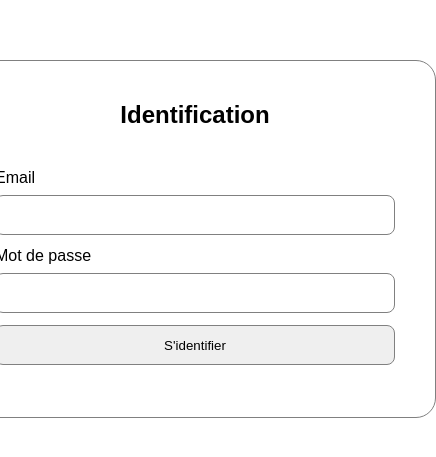
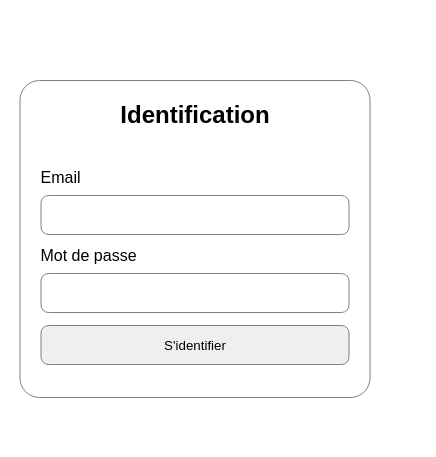
Before and after one commit to Matth-s/admints, a React (Vite) app: page /signup in a window 390 px wide. Shown: the part 183-640 px from the top of the page, 436 px wide, since content can reach past the window. Built offline with nearby package versions, Linux system fonts and the light colour scheme; no server answers; what @react-pdf/renderer would draw is missing.

Commit message:
signup responsive

```diff
--- a/src/components/forms/signUpForm/style.scss
+++ b/src/components/forms/signUpForm/style.scss
@@ -27,3 +27,9 @@
     margin-bottom: 20px;
   }
 }
+
+@media screen and (max-width: 530px) {
+  .sign-up-form {
+    width: 100%;
+  }
+}
--- a/src/pages/signUp/style.scss
+++ b/src/pages/signUp/style.scss
@@ -13,3 +13,12 @@
     text-align: center;
   }
 }
+
+@media screen and (max-width: 530px) {
+  .sign-up-container {
+    .sign-up-content {
+      width: 90%;
+      padding: 20px;
+    }
+  }
+}
```
